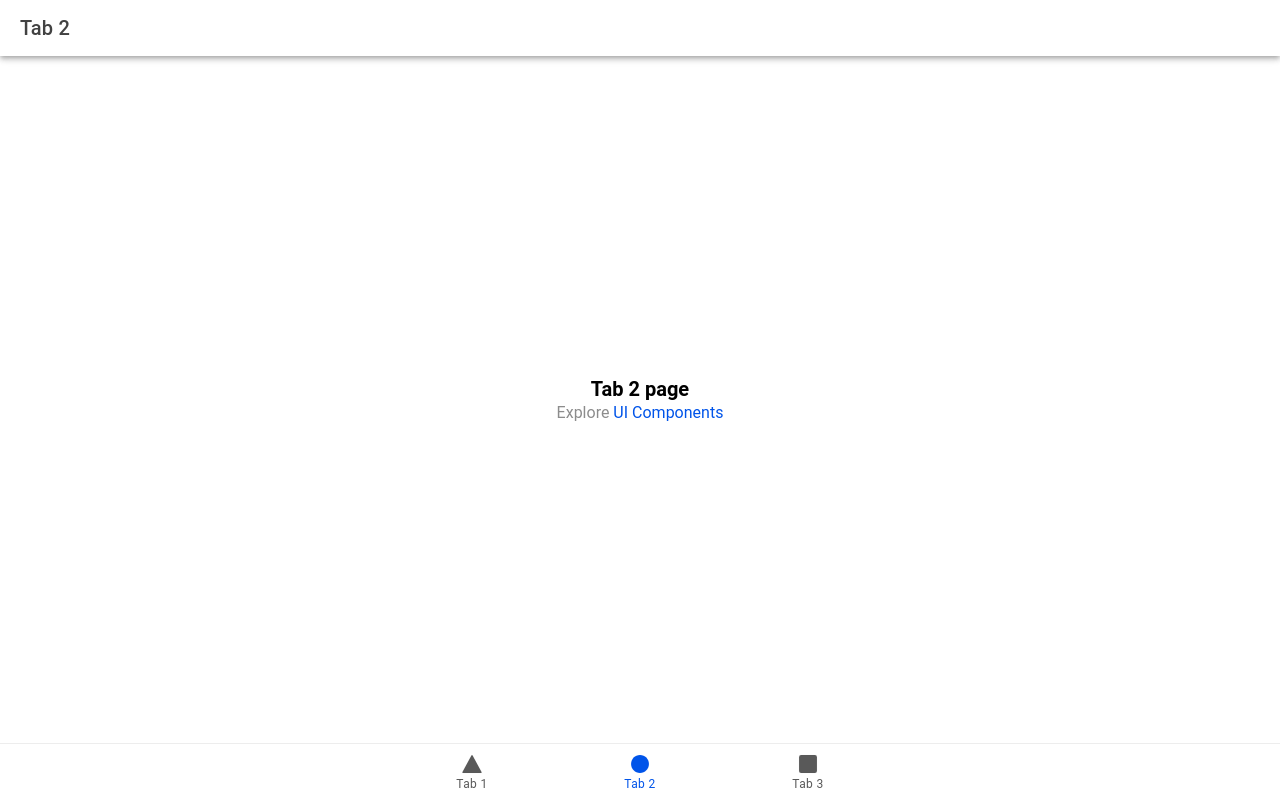
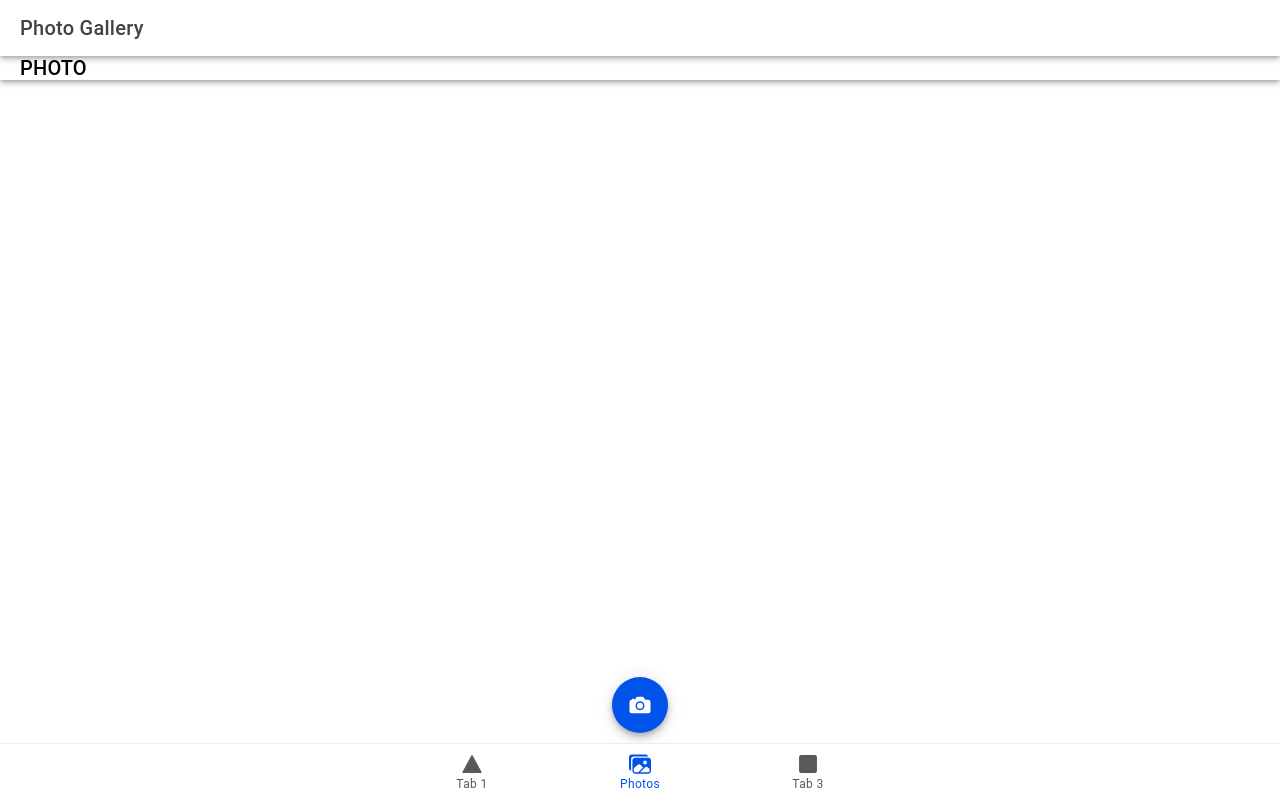
Before and after one commit to iveke/IonicGallery, a React (Vite) app: page /tab2 in a window 1280 px wide. Built offline with nearby package versions, Linux system fonts and the light colour scheme.

Commit message:
first commit

```diff
--- a/package.json
+++ b/package.json
@@ -13,10 +13,14 @@
   },
   "dependencies": {
     "@capacitor/app": "6.0.1",
+    "@capacitor/camera": "^6.0.2",
     "@capacitor/core": "6.1.2",
+    "@capacitor/filesystem": "^6.0.1",
     "@capacitor/haptics": "6.0.1",
     "@capacitor/keyboard": "6.0.2",
+    "@capacitor/preferences": "^6.0.2",
     "@capacitor/status-bar": "6.0.1",
+    "@ionic/pwa-elements": "^3.3.0",
     "@ionic/react": "^8.0.0",
     "@ionic/react-router": "^8.0.0",
     "@types/react-router": "^5.1.20",
--- a/src/App.tsx
+++ b/src/App.tsx
@@ -10,7 +10,7 @@ import {
   setupIonicReact
 } from '@ionic/react';
 import { IonReactRouter } from '@ionic/react-router';
-import { ellipse, square, triangle } from 'ionicons/icons';
+import { images, square, triangle } from 'ionicons/icons';
 import Tab1 from './pages/Tab1';
 import Tab2 from './pages/Tab2';
 import Tab3 from './pages/Tab3';
@@ -49,18 +49,18 @@ setupIonicReact();
 
 const App: React.FC = () => (
   <IonApp>
-    <IonReactRouter>
+    <IonReactRouter basename='iveke'>
       <IonTabs>
         <IonRouterOutlet>
-          <Route exact path="/tab1">
-            <Tab1 />
-          </Route>
-          <Route exact path="/tab2">
-            <Tab2 />
-          </Route>
-          <Route path="/tab3">
-            <Tab3 />
-          </Route>
+          <Route exact path="/tab1" component={Tab1} />
+            {/* <Tab1 /> */}
+          {/* </Route> */}
+          <Route exact path="/tab2" component={Tab2} />
+            {/* <Tab2 />
+          </Route> */}
+          <Route path="/tab3" component={Tab3} />
+            {/* <Tab3 /> */}
+          {/* </Route> */}
           <Route exact path="/">
             <Redirect to="/tab1" />
           </Route>
@@ -71,8 +71,8 @@ const App: React.FC = () => (
             <IonLabel>Tab 1</IonLabel>
           </IonTabButton>
           <IonTabButton tab="tab2" href="/tab2">
-            <IonIcon aria-hidden="true" icon={ellipse} />
-            <IonLabel>Tab 2</IonLabel>
+            <IonIcon aria-hidden="true" icon={images} />
+            <IonLabel>Photos</IonLabel>
           </IonTabButton>
           <IonTabButton tab="tab3" href="/tab3">
             <IonIcon aria-hidden="true" icon={square} />
--- /dev/null
+++ b/src/hooks/usePhotoGallery.ts
@@ -0,0 +1,61 @@
+import { useState, useEffect } from "react";
+import { isPlatform } from "@ionic/react";
+
+import {
+  Camera,
+  CameraResultType,
+  CameraSource,
+  Photo,
+} from "@capacitor/camera";
+import { Filesystem, Directory } from "@capacitor/filesystem";
+import { Preferences } from "@capacitor/preferences";
+import { Capacitor } from "@capacitor/core";
+
+export interface UserPhoto {
+  filepath: string;
+  webviewPath?: string;
+}
+
+export function usePhotoGallery() {
+  const [photos, setPhotos] = useState<UserPhoto[]>([]);
+
+  const takePhoto = async () => {
+    const photo = await Camera.getPhoto({
+      resultType: CameraResultType.Uri,
+      source: CameraSource.Camera,
+      quality: 100,
+    });
+    const fileName = Date.now() + ".jpeg";
+    const newPhotos = [
+      {
+        filepath: fileName,
+        webviewPath: photo.webPath,
+      },
+      ...photos,
+    ];
+    setPhotos(newPhotos);
+  };
+
+
+  return {
+    takePhoto,
+    photos,
+  };
+}
+
+export async function base64FromPath(path: string): Promise<string> {
+  const response = await fetch(path);
+  const blob = await response.blob();
+  return new Promise((resolve, reject) => {
+    const reader = new FileReader();
+    reader.onerror = reject;
+    reader.onload = () => {
+      if (typeof reader.result === 'string') {
+        resolve(reader.result);
+      } else {
+        reject('method did not return a string');
+      }
+    };
+    reader.readAsDataURL(blob);
+  });
+}
--- a/src/main.tsx
+++ b/src/main.tsx
@@ -1,9 +1,11 @@
 import React from 'react';
 import { createRoot } from 'react-dom/client';
 import App from './App';
+import { defineCustomElements } from '@ionic/pwa-elements/loader';
 
 const container = document.getElementById('root');
 const root = createRoot(container!);
+defineCustomElements(window);
 root.render(
   <React.StrictMode>
     <App />
--- a/src/pages/Tab2.tsx
+++ b/src/pages/Tab2.tsx
@@ -1,22 +1,53 @@
-import { IonContent, IonHeader, IonPage, IonTitle, IonToolbar } from '@ionic/react';
-import ExploreContainer from '../components/ExploreContainer';
-import './Tab2.css';
+import { camera, trash, close } from "ionicons/icons";
+import {
+  IonContent,
+  IonHeader,
+  IonPage,
+  IonTitle,
+  IonToolbar,
+  IonFab,
+  IonFabButton,
+  IonIcon,
+  IonGrid,
+  IonRow,
+  IonCol,
+  IonImg,
+  IonActionSheet,
+} from "@ionic/react";
+import ExploreContainer from "../components/ExploreContainer";
+import "./Tab2.css";
+import { usePhotoGallery, UserPhoto } from "../hooks/usePhotoGallery";
+import { useState } from "react";
 
 const Tab2: React.FC = () => {
+  const { takePhoto, photos } = usePhotoGallery();
   return (
     <IonPage>
       <IonHeader>
         <IonToolbar>
-          <IonTitle>Tab 2</IonTitle>
+          <IonTitle>Photo Gallery</IonTitle>
         </IonToolbar>
       </IonHeader>
-      <IonContent fullscreen>
-        <IonHeader collapse="condense">
-          <IonToolbar>
-            <IonTitle size="large">Tab 2</IonTitle>
-          </IonToolbar>
+      <IonContent>
+        <IonHeader>
+          <IonTitle size="large">PHOTO</IonTitle>
         </IonHeader>
-        <ExploreContainer name="Tab 2 page" />
+        <IonGrid>
+          <IonRow>
+            {photos.map((photo, index) => (
+              <IonCol size="6" key={photo.filepath}>
+                <IonImg src={photo.webviewPath} />
+              </IonCol>
+            ))}
+          </IonRow>
+        </IonGrid>
+      </IonContent>
+      <IonContent>
+        <IonFab vertical="bottom" horizontal="center" slot="fixed">
+          <IonFabButton onClick={() => takePhoto()}>
+            <IonIcon icon={camera}></IonIcon>
+          </IonFabButton>
+        </IonFab>
       </IonContent>
     </IonPage>
   );
--- a/src/pages/Tab3.tsx
+++ b/src/pages/Tab3.tsx
@@ -1,6 +1,15 @@
-import { IonContent, IonHeader, IonPage, IonTitle, IonToolbar } from '@ionic/react';
-import ExploreContainer from '../components/ExploreContainer';
-import './Tab3.css';
+import {
+  IonButton,
+  IonButtons,
+  IonContent,
+  IonFooter,
+  IonHeader,
+  IonPage,
+  IonTitle,
+  IonToolbar,
+} from "@ionic/react";
+import ExploreContainer from "../components/ExploreContainer";
+import "./Tab3.css";
 
 const Tab3: React.FC = () => {
   return (
@@ -18,6 +27,14 @@ const Tab3: React.FC = () => {
         </IonHeader>
         <ExploreContainer name="Tab 3 page" />
       </IonContent>
+      <IonFooter>
+        <IonToolbar>
+          <IonTitle>now I wanna tell my name</IonTitle>
+          <IonButtons slot="start">
+            <IonButton fill="solid" disabled>Hello</IonButton>
+          </IonButtons>
+        </IonToolbar>
+      </IonFooter>
     </IonPage>
   );
 };
```
Also changed, not shown: 1 other file (tests, documents, lock files or other folders).
